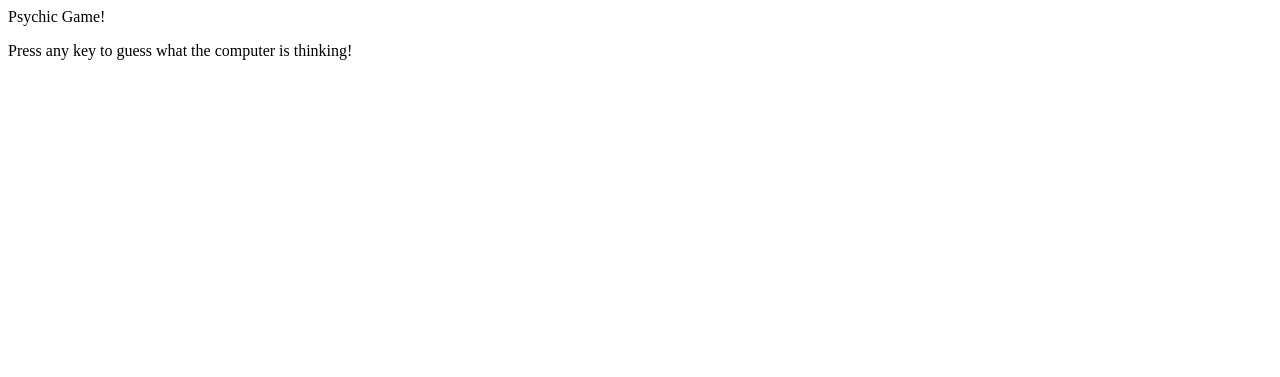
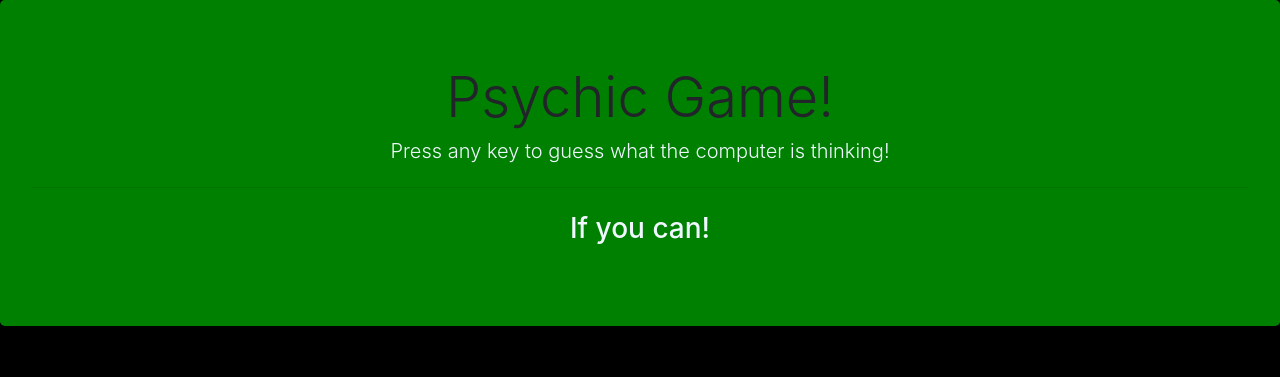
Before and after one commit to RedChampion/Psychic-Game, a plain HTML site: page index.html in a window 1280 px wide. Drawn offline with nearby package versions, Linux system fonts and the light colour scheme.

Commit message:
updated java and css files

```diff
--- a/assets/css/style.css
+++ b/assets/css/style.css
@@ -0,0 +1,16 @@
+body {
+    background-color: black;
+    }
+
+p {
+    color: aliceblue;
+    }
+
+.jumbotron {
+    background-color: green;
+    text-align: center;
+    }
+
+.center {
+    text-align: center;
+}
--- a/assets/javascript/game.js
+++ b/assets/javascript/game.js
@@ -2,11 +2,14 @@ var directionsText = document.getElementById("directions-text");
 var userChoiceText = document.getElementById("userchoice-text");
 var winsText = document.getElementById("wins-text");
 var lossesText = document.getElementById("losses-text")
+var triesText = document.getElementById("tries-left")
 
 computerChoices = ["a", "b", "c", "d", "e", "f", "g", "h", "i", "j", "k", "l", "m", "n", "o", "p", "q", "r", "s", "t", "u", "v", "w", "x", "y", "z"];
 
 var wins = 0;
+var triesLeft = 10;
 var losses = 0;
+
 directionsText.textContent = "Press any key to guess what the computer is thinking!"
 document.onkeyup = function(event){
     var userGuess = event.key;
@@ -17,11 +20,17 @@ document.onkeyup = function(event){
         wins++;
     }
     else{
-        losses++;
+        triesLeft--;
+
+        if(triesLeft === 0){
+            losses++;
+            triesLeft = 10;
+        }
     }
 
     userChoiceText.textContent = "You chose: " + userGuess;
-    winsText.textContent = "wins: " + wins;
-    lossesText.textContent = "losses: " + losses;
+    winsText.textContent = "Wins: " + wins;
+    triesText.textContent = "Tries Left: " + triesLeft;
+    lossesText.textContent = "Losses: " + losses;
 
 };
--- a/index.html
+++ b/index.html
@@ -2,20 +2,32 @@
 <html lang="en">
 <head>
     <title>Psychic Game!</title>
-    <header>Psychic Game!</header>
     <meta charset="UTF-8">
     <meta name="viewport" content="width=device-width, initial-scale=1.0">
     <meta http-equiv="X-UA-Compatible" content="ie=edge">
-    <title>Document</title>
+    <link rel="stylesheet" href="https://stackpath.bootstrapcdn.com/bootstrap/4.3.1/css/bootstrap.min.css" integrity="sha384-ggOyR0iXCbMQv3Xipma34MD+dH/1fQ784/j6cY/iJTQUOhcWr7x9JvoRxT2MZw1T" crossorigin="anonymous">
+    <link rel="stylesheet" href="./assets/css/style.css">
 </head>
 <body>
+    <div class="jumbotron">
+        <h1 class="display-4">Psychic Game!</h1>
+        <h2><p class="lead"id=directions-text></p></h2>
+        <hr class="my-4">
+        <h3><p>If you can!</p></h3>
+    </div>
+    <div class=container>
+        <div class="row">
+            <div class="col-1"></div>
+            <div class="col-10">
 
-    <div>
-        <p id=directions-text></p>
-        <p id=wins-text></p>
-        <p id=losses-text></p>
-        <p id=left></p>
-        <p id=userchoice-text></p>
+                <h2><p class= center id=directions-text></p></h2>
+                <b><p class= center id=wins-text></p></b>
+                <b><p class= center id=losses-text></p></b>
+                <b><p class= center id=tries-left></p></b>
+                <b><p class= center id=userchoice-text></p></b>
+                <div class="col-1"></div>
+            </div>
+        </div>
     </div>
     <script src="./assets/javascript/game.js"></script>
 </body>
```
